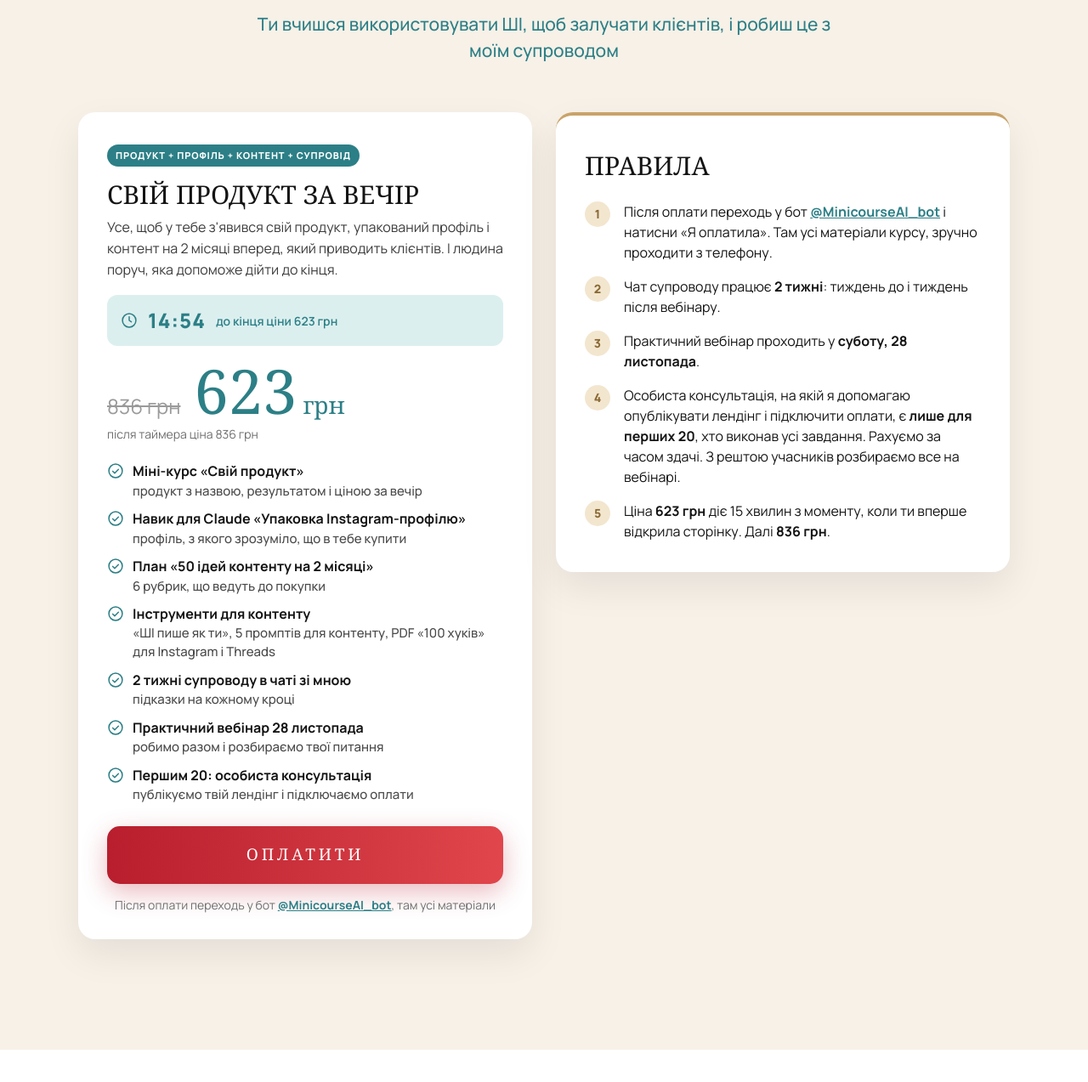
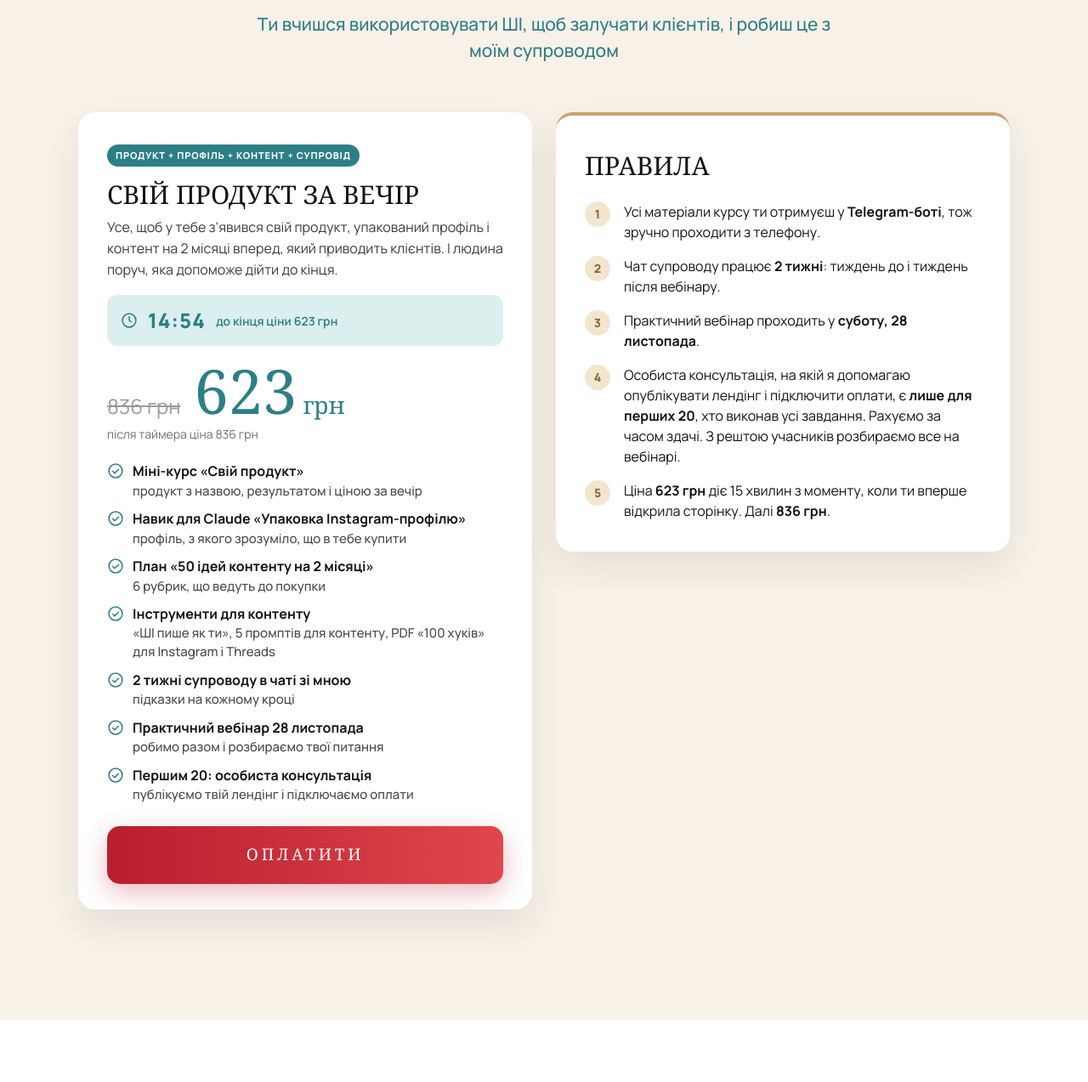
Before and after one commit to MariaDS88/mini-product, a plain HTML site: page index.html in a window 1280 px wide. Shown: the part 8435-9708 px from the top of the page at 85% size. Drawn offline with Linux system fonts and the light colour scheme; a web font is replaced by a local one.

Commit message:
Прибрано посилання на бот

```diff
--- a/index.html
+++ b/index.html
@@ -229,8 +229,6 @@ footer a{color:var(--tq);text-decoration:underline;text-underline-offset:3px}
 .ex-title{font-family:var(--fh);font-weight:400;font-size:clamp(26px,3.4vw,40px);text-transform:uppercase;text-align:center;margin-top:90px}
 .ex-title+.h-sub{margin-top:10px}
 .bon-title{margin-top:70px}
-.pay-note{margin-top:14px;text-align:center;font-size:14px;color:var(--dim)}
-.pay-note a,.rules a{color:var(--tq);font-weight:700}
 .bon-grid{grid-template-columns:repeat(3,1fr)}
 @media(max-width:980px){.bon-grid{grid-template-columns:1fr}}
 .bon-grid .ex{background:#fff}
@@ -469,13 +467,12 @@ var MY_SITE = "https://delicate-klepon-9a24f4.netlify.app/";         // поси
 <li><svg class="ic"><use href="#i-check"/></svg><span><b>Першим 20: особиста консультація</b><br>публікуємо твій лендінг і підключаємо оплати</span></li>
 </ul>
         <a class="btn js-pay" href="#">Оплатити</a>
-        <p class="pay-note">Після оплати переходь у бот <a href="https://t.me/MinicourseAI_bot" target="_blank" rel="noopener">@MinicourseAI_bot</a>, там усі матеріали</p>
       </div>
     </div>
     <div class="rules">
       <h3>Правила</h3>
       <ol>
-        <li><span>Після оплати переходь у бот <a href="https://t.me/MinicourseAI_bot" target="_blank" rel="noopener"><b>@MinicourseAI_bot</b></a> і натисни «Я оплатила». Там усі матеріали курсу, зручно проходити з телефону.</span></li>
+        <li><span>Усі матеріали курсу ти отримуєш у <b>Telegram-боті</b>, тож зручно проходити з телефону.</span></li>
 <li><span>Чат супроводу працює <b>2 тижні</b>: тиждень до і тиждень після вебінару.</span></li>
         <li><span>Практичний вебінар проходить у <b>суботу, 28 листопада</b>.</span></li>
         <li><span>Особиста консультація, на якій я допомагаю опублікувати лендінг і підключити оплати, є <b>лише для перших 20</b>, хто виконав усі завдання. Рахуємо за часом здачі. З рештою учасників розбираємо все на вебінарі.</span></li>
```
